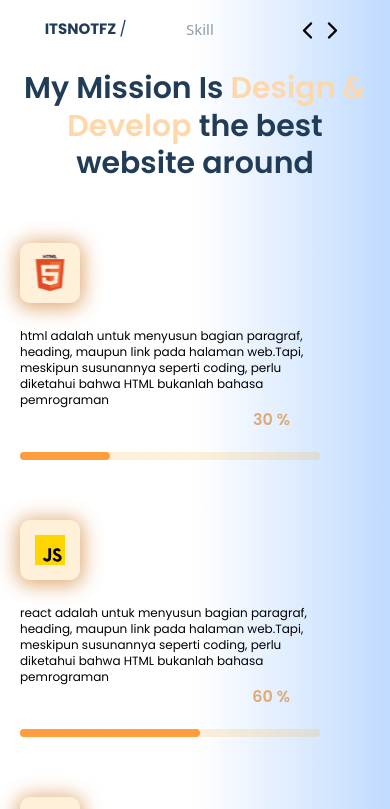
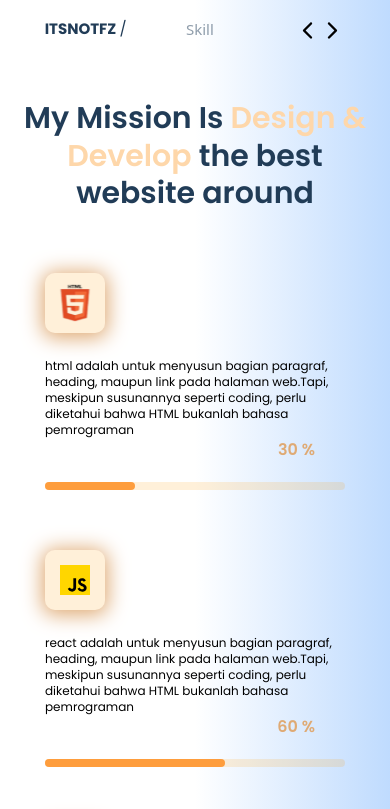
Before and after one commit to Itsnotf/ITZ-Portofolio, a React (Vite) app: page /skill in a window 390 px wide. Shown: the top 809 px of the page. Built offline with nearby package versions, Linux system fonts and the light colour scheme.

Commit message:
fix responsive

```diff
--- a/src/Pages/Myproject.jsx
+++ b/src/Pages/Myproject.jsx
@@ -5,7 +5,7 @@ import { Projects } from '../constant/project'
 function Myproject() {
     return (
         <div className='md:mt-[170px] mt-[100px] flex h-auto w-full   flex-wrap  pb-28'>
-            <div className='w-screen gap-10 h-auto flex flex-wrap md:mx-[80px] mx-[20px] '>
+            <div className='w-screen gap-10 h-auto flex flex-wrap md:mx-[80px] mx-[0px] justify-center '>
                 {Projects.map((card, index) => (
                     <CardProject key={index} card={card} />
                 ))}
--- a/src/Pages/Skill.jsx
+++ b/src/Pages/Skill.jsx
@@ -7,13 +7,13 @@ import Buttons from '../Components/Buttons'
 function Skill(props) {
 
     return (
-        <div className='w-full  h-auto  flex flex-col overflow-hidden relative  '>
+        <div className='w-full  h-auto  flex flex-col overflow-hidden   '>
             <div className='w-full h-auto flex flex-row md:mx-[100px] md:mt-10'>
-                <div className='flex  mx-[10px] mt-[70px] md:text-[60px] text-[30px] md:w-[680px] w-auto text-[#213C57] font-semibold md:text-start text-center leading-tight font-Poppins'>
+                <div className='flex  mx-[10px] mt-[100px] md:text-[60px] text-[30px] md:w-[680px] w-auto text-[#213C57] font-semibold md:text-start text-center leading-tight font-Poppins'>
                     <p>My Mission Is <span className='text-orange-200'>Design & Develop </span>the best website around</p>
                 </div>
             </div>
-            <div className='flex pb-20 md:mx-[100px] mx-[10px] justify-between  gap-x-[120px] flex-wrap'>
+            <div className='flex pb-20 md:mx-[100px]  mx-[0px] justify-center  gap-x-[120px] flex-wrap'>
                 {myskill.map((skill, index) => (
                     <CardSkill key={index} skill={skill} />
                 ))}
```
